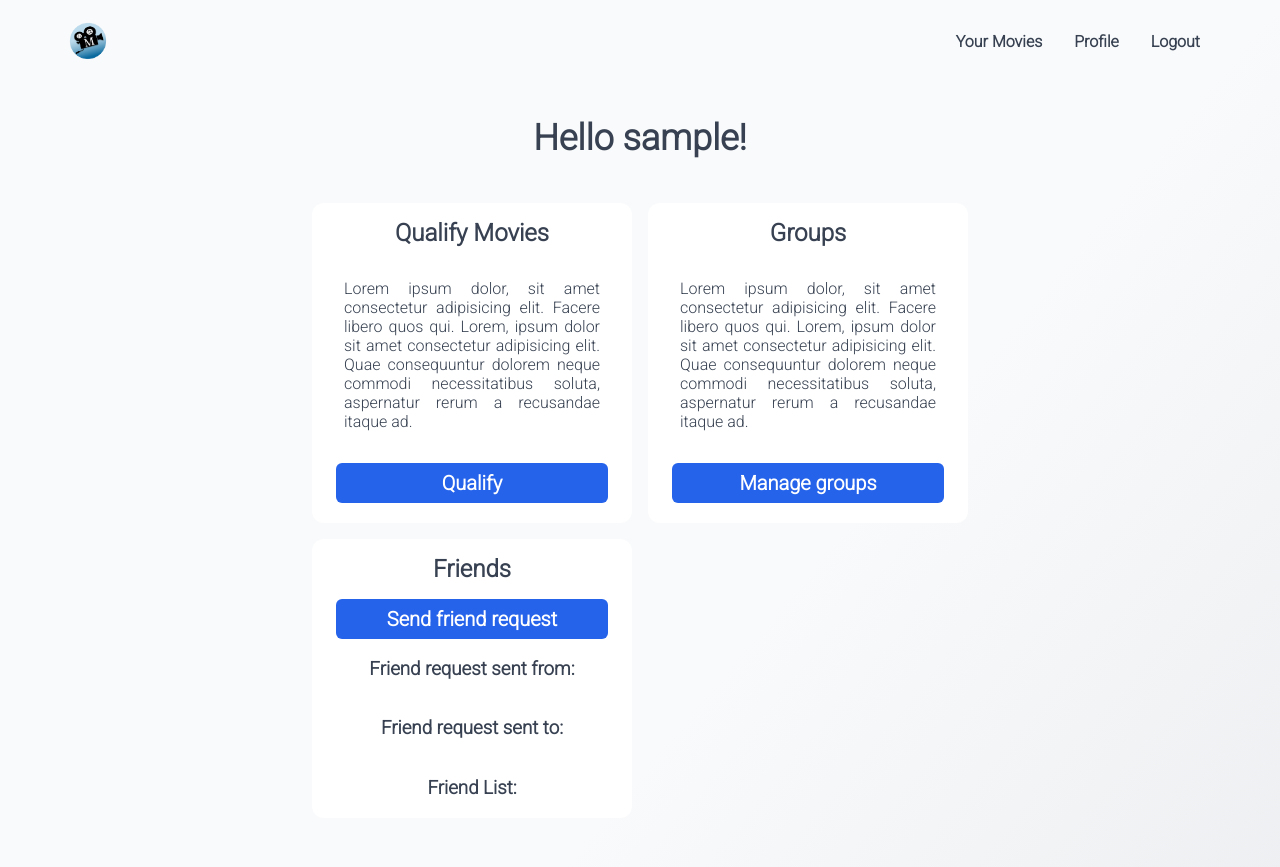
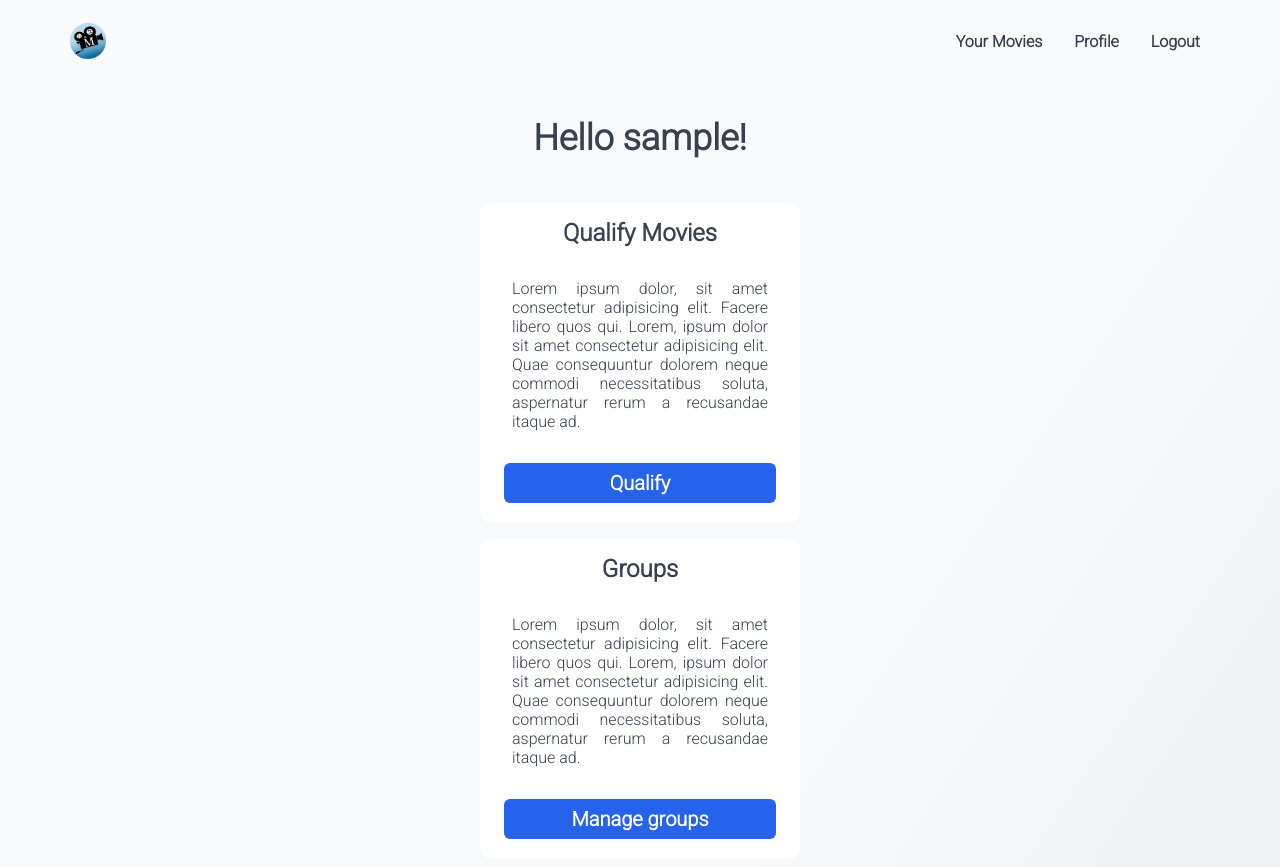
Before and after one commit to M-O-R-F-E-U-S-Z/MORFEUSZ, a Django app: page /users/profile/ in a window 1280 px wide. Shown: the top 867 px of the page. Run offline with Django 3.2, Linux system fonts and the light colour scheme; the visitor is signed in with stand-in values (Sample User, id 1); data comes from the database, SQL or seed files in the repository; parts of the project's set-up code (start-up, migrations or seed data) failed here and were passed over.

Commit message:
Add files via upload

```diff
--- a/static/css/base.css
+++ b/static/css/base.css
@@ -151,10 +151,6 @@ h1 {
   margin-top: 1.25rem /* 20px */;
   margin-bottom: 2rem /* 32px */;
   justify-content: center;
-  display: grid;
-  grid-template-columns: repeat(1, minmax(0, 1fr));
-  grid-template-rows: repeat(2, minmax(0, 1fr));
-  gap: 1rem;
 }
 
 .card {
@@ -166,6 +162,7 @@ h1 {
   display: flex;
   flex-direction: column;
   align-items: center;
+  margin-bottom: 1rem;
 }
 
 .footer-container {
@@ -418,11 +415,6 @@ h1 {
   .items-list > li > a {
     padding: 1rem /* 16px */;
   }
-
-  .grid {
-    grid-template-columns: repeat(2, minmax(0, 1fr));
-    grid-template-rows: repeat(1, minmax(0, 1fr));
-  }
 }
 
 @media (min-width: 1280px) {
```
